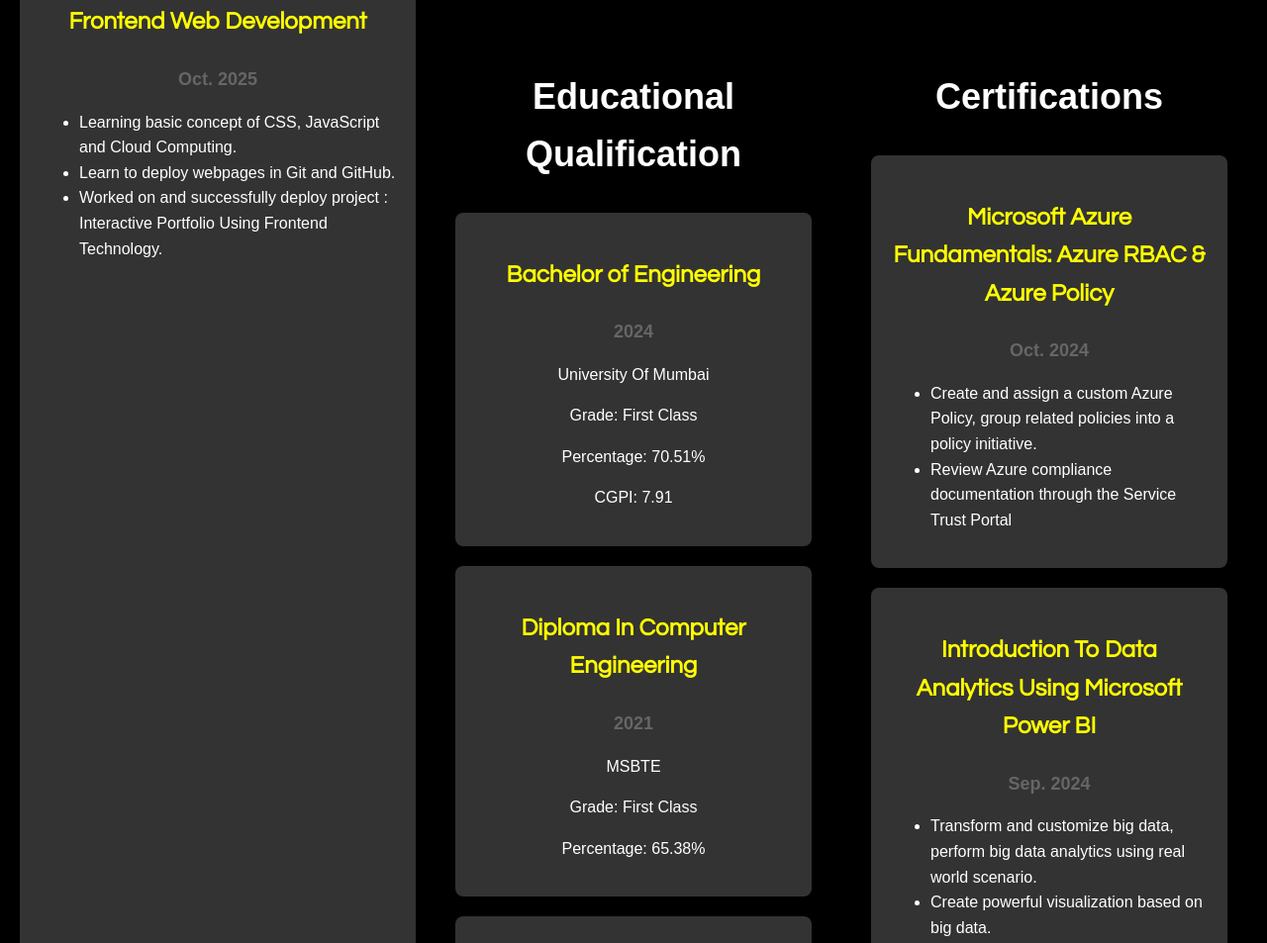
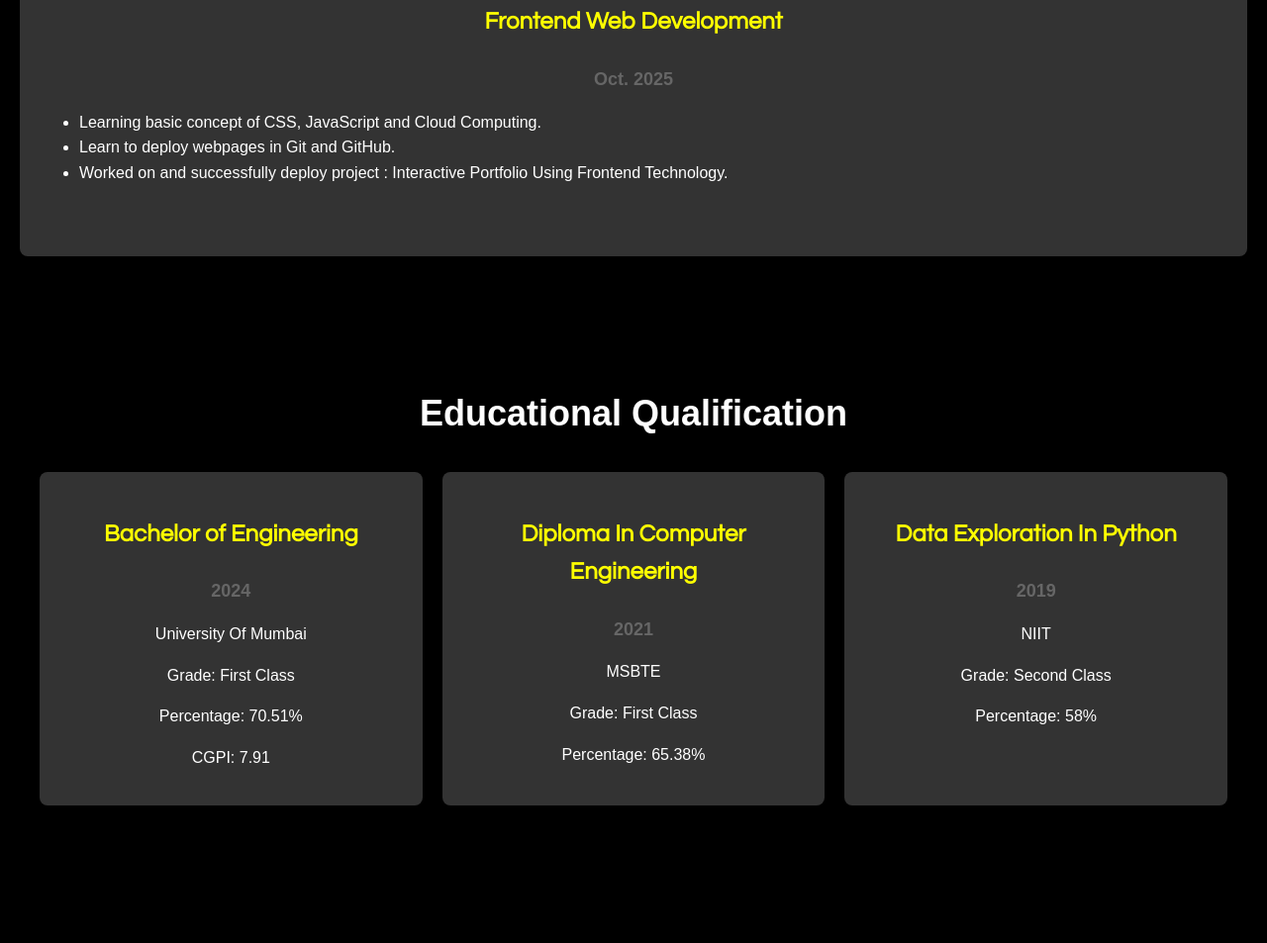
Before and after one commit to RiddhikaParab/FWD-MY-FIRST-PORTFOLIO, a plain HTML site: page index.html in a window 1280 px wide. Shown: the part 2158-3111 px from the top of the page at 99% size. Drawn offline with Linux system fonts and the light colour scheme.

Commit message:
Update style.css

```diff
--- a/style.css
+++ b/style.css
@@ -154,7 +154,7 @@ nav ul li a:hover {
 
 #experience .grid {
   display: grid;
-  grid-template-columns: repeat(auto-fit, minmax(300px, 1fr));
+  grid-template-rows: repeat(auto-fit, minmax(300px, 1fr));
   gap: 20px;
   justify-content: center;
 }
```
